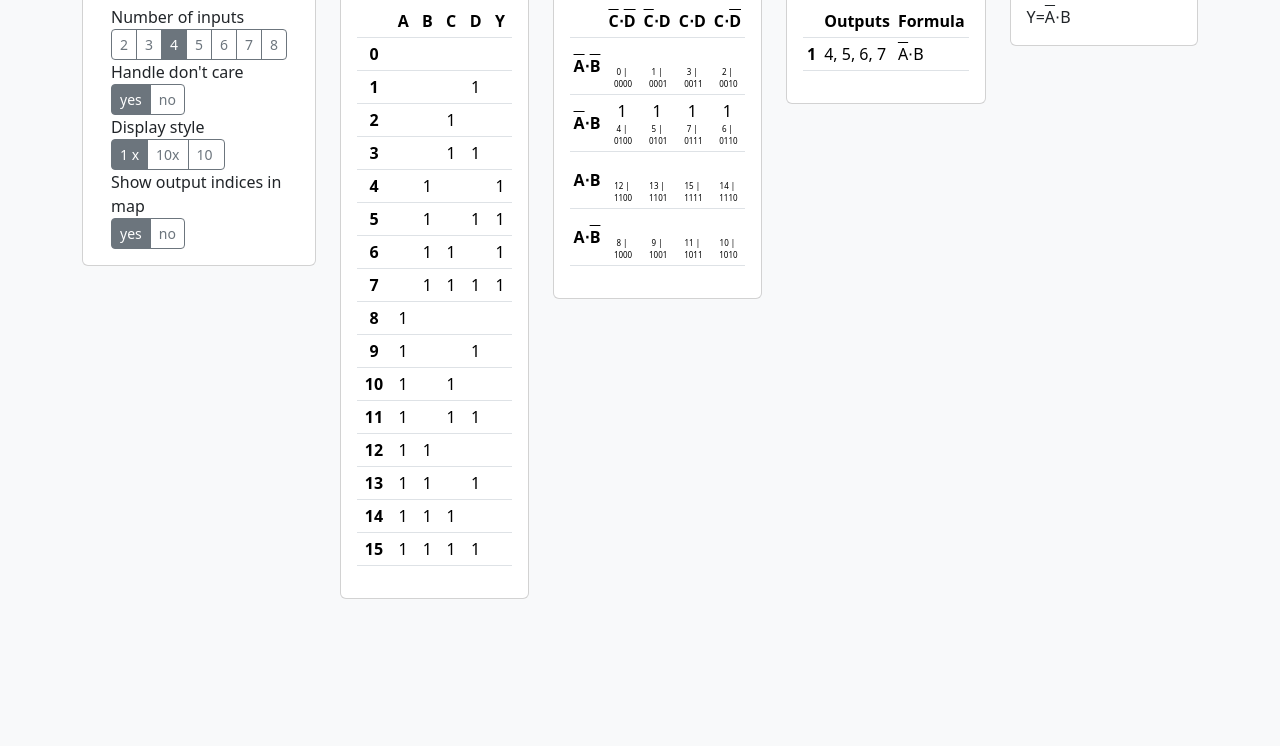
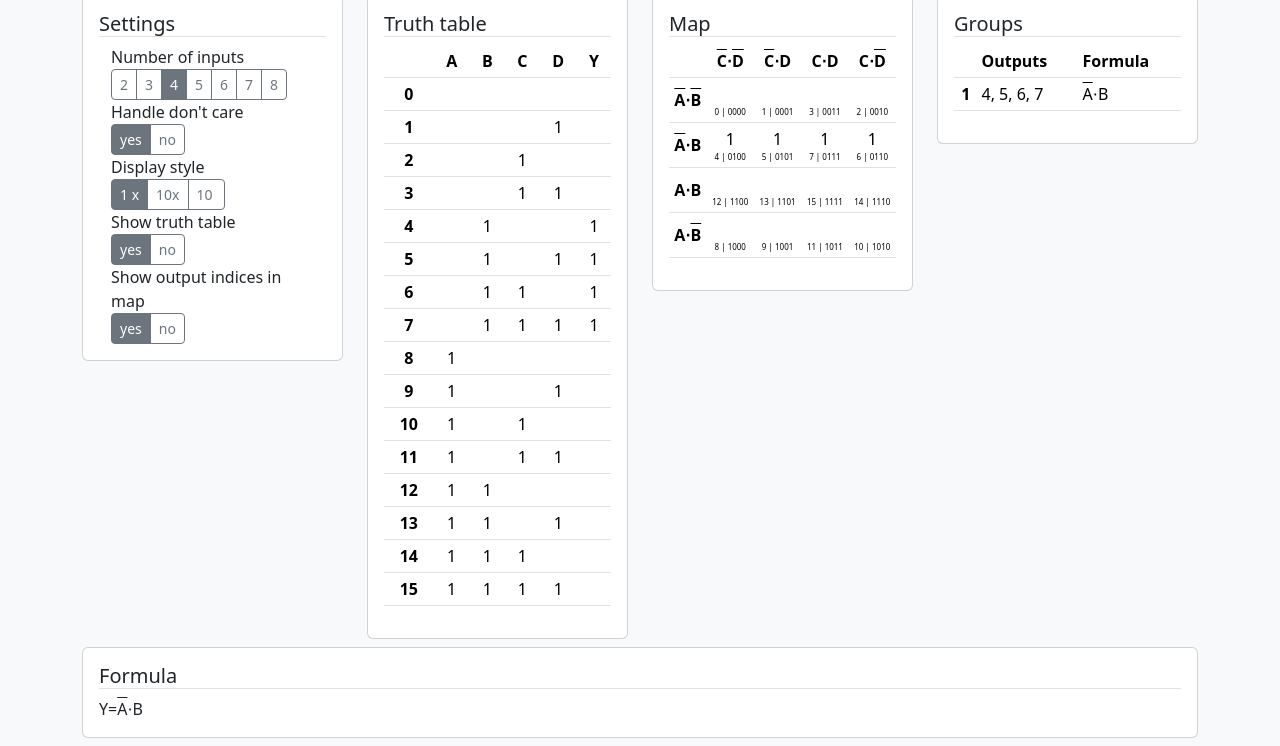
Before and after one commit to BalazsM/tool-karnaughmap-js, a plain HTML site: page index.html in a window 1280 px wide. Shown: the part 109-855 px from the top of the page. Before the commit the page ends 800 px from the top, so only its background shows below. Drawn offline with nearby package versions, Linux system fonts and the light colour scheme.

Commit message:
Truth table hideable

```diff
--- a/index.html
+++ b/index.html
@@ -13,6 +13,8 @@
 	</head>
 	<body class="bg-light">
 		<p class="text-center display-6 m-2">Karnaugh map solver</p>
+
+		<p class="text-center"><a href="https://github.com/BalazsM/sandbox-karnaughmap-js">source code</a></p>
 
 		<div class="container">
 
@@ -71,6 +73,18 @@
 							</div>
 
 							<div class="container">
+								<div class="col">Show truth table</div>
+								<div class="col">
+									<div class="btn-group" role="group">
+										<input type="radio" id="map-showtruthtable-yes" class="btn-check" name="mapShowTruthTable" onclick="setTruthTableShow(true);"/>
+										<label for="map-showtruthtable-yes" class="btn btn-outline-secondary btn-sm">yes</label>
+										<input type="radio" id="map-showtruthtable-no" class="btn-check" name="mapShowTruthTable" onclick="setTruthTableShow(false);"/>
+										<label for="map-showtruthtable-no" class="btn btn-outline-secondary btn-sm">no</label>
+									</div>
+								</div>
+							</div>
+
+							<div class="container">
 								<div class="col">Show output indices in map</div>
 								<div class="col">
 									<div class="btn-group" role="group">
@@ -85,7 +99,7 @@
 					</div>
 				</div>
 
-				<div class="col">
+				<div id="truth-table-container" class="col">
 					<div id="truth-table-card" class="card mb-2">
 						<div class="card-body">
 							<h5 class="card-title border-bottom">Truth table</h5>
@@ -115,7 +129,7 @@
 					</div>
 				</div>
 
-				<div class="col">
+				<div class="col-12">
 					<div id="map-card" class="card mb-2">
 						<div class="card-body">
 							<h5 class="card-title border-bottom">Formula</h5>
@@ -124,8 +138,8 @@
 						</div>
 					</div>
 				</div>
+
 			</div>
-
 		</div>
 	</body>
 </html>
--- a/index.js
+++ b/index.js
@@ -16,7 +16,6 @@ let mapColumnFormulas;
 let groups;
 let formula;
 let handleDontCare;
-
 let mapShowIndices;
 let signTrue;
 let signFalse;
@@ -462,9 +461,17 @@ function setDisplayStyle(n) {
 	}
 }
 
+function setTruthTableShow(v) {
+	let r = document.getElementById('map-showtruthtable-' + (v ? 'yes' : 'no'));
+	r.checked = true;
+
+	let c = document.getElementById('truth-table-container');
+	c.style.display = v ? 'inline' : 'none';
+}
+
 function setMapShowIndices(v) {
 	let r = document.getElementById('map-showindices-' + (v ? 'yes' : 'no'));
-	r.checked= true;
+	r.checked = true;
 
 	mapShowIndices = v;
 }
@@ -473,6 +480,7 @@ window.onload = function () {
 	setNumberOfInputs(4);
 	setHandleDontCare(true);
 	setDisplayStyle(1);
+	setTruthTableShow(true);
 	setMapShowIndices(true);
 
 	outputs[4] = true;
```
Also changed, not shown: 1 other file.
